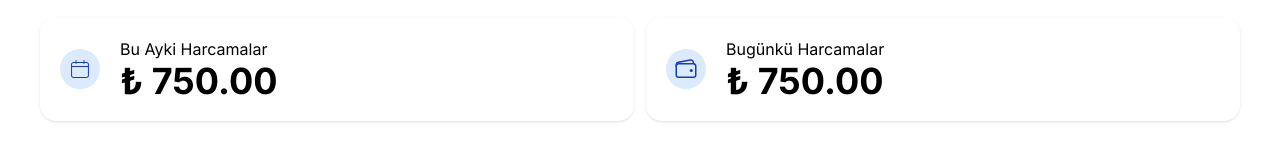
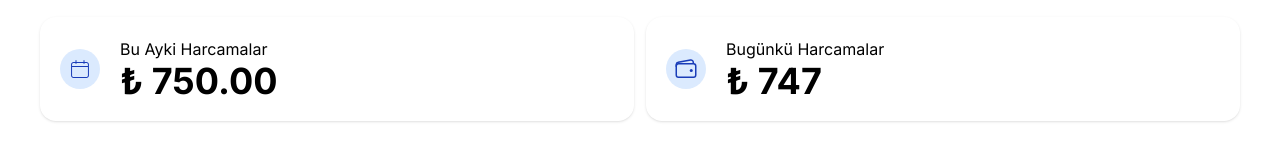
Before and after one commit to karakayaezgi/Spendly, a React (Vite) app: page / in a window 1280 px wide. Shown: the part 159-312 px from the top of the page. Built offline with nearby package versions, Linux system fonts and the light colour scheme; data requests are answered from the project's data file; a web font is replaced by a local one.

Commit message:
the expenses state has been moved to app.jsx and derived values has been created on dashboard

```diff
--- a/src/App.jsx
+++ b/src/App.jsx
@@ -1,4 +1,5 @@
-import React from 'react'
+import React, {useState, useEffect} from 'react'
+import { getExpenses} from './services/expenseService';
 import MainLayout from './layout/MainLayout'
 import './App.css'
 import { Route, Routes } from 'react-router'
@@ -6,12 +7,21 @@ import Dashboard from './pages/Dashboard'
 import Expenses from './pages/Expenses'
 function App() {
 
+  const [expenses, setExpenses] = useState([])
 
+  useEffect(() => {
+      const loadExpenses = async () => {
+        const data = await getExpenses()
+        setExpenses(data)
+      }
+      loadExpenses()
+
+    }, [])
   return (
       <Routes>
         <Route element={<MainLayout />}>
-          <Route path='/' element={<Dashboard />} />
-          <Route path='/expenses' element={<Expenses />} />
+          <Route path='/' element={<Dashboard expenses={expenses} />} />
+          <Route path='/expenses' element={<Expenses expenses={expenses} setExpenses={setExpenses}/>} />
         </Route>
       </Routes>
   )
--- a/src/components/ExpensesSummary.jsx
+++ b/src/components/ExpensesSummary.jsx
@@ -1,13 +1,27 @@
 import React from 'react'
 import { CiCalendar } from "react-icons/ci";
 import { IoWalletOutline } from "react-icons/io5";
-const ExpensesSummary = () => {
+
+const ExpensesSummary = ({ expenses }) => {
+
+  const d = new Date()
+  const day = d.getDate()
+
+  const expensesOfToday = expenses.filter((expense) => expense.date.split('-')[2] == day)
+
+  const amountOfTodayExpenses = expensesOfToday.map((expense) => Number(expense.amount))
+  const totalOfToday = amountOfTodayExpenses.reduce((accumulator, currentValue) => {
+    return accumulator + currentValue
+  }, 0)
+
+
+
   return (
     <div>
       <div className='grid grid-cols-2 gap-3 mt-5'>
         <div className='flex items-center gap-5 shadow p-3 md:p-5 rounded-2xl'>
           <div className='p-2 bg-blue-100 rounded-full'>
-                <CiCalendar className='size-3 sm:size-6 text-blue-800'/>
+            <CiCalendar className='size-3 sm:size-6 text-blue-800' />
           </div>
           <div>
             <p className='text-xs md:text-base'>Bu Ayki Harcamalar</p>
@@ -16,11 +30,11 @@ const ExpensesSummary = () => {
         </div>
         <div className='flex items-center gap-5 shadow p-3 md:p-5 rounded-2xl'>
           <div className='p-2 bg-blue-100 rounded-full'>
-                <IoWalletOutline className=' size-3 sm:size-6 text-blue-800'/>
+            <IoWalletOutline className=' size-3 sm:size-6 text-blue-800' />
           </div>
           <div>
             <p className='text-xs md:text-base'>Bugünkü Harcamalar</p>
-                <strong className='sm:text-xl lg:text-4xl'>₺ 750.00</strong>
+            <strong className='sm:text-xl lg:text-4xl'>₺ {totalOfToday}</strong>
           </div>
         </div>
 
--- a/src/pages/Dashboard.jsx
+++ b/src/pages/Dashboard.jsx
@@ -1,13 +1,14 @@
-import React from 'react'
+import React, { useState } from 'react'
 import ExpensesSummary from '../components/ExpensesSummary'
 import LastExpenses from '../components/LastExpenses'
 import CategoryProgress from '../components/CategoryProgress'
 
-const Dashboard = () => {
+const Dashboard = ({expenses}) => {
+
   return (
     <div>
       <strong className='text-2xl md:text-4xl'>Genel Bakış</strong>
-      <ExpensesSummary />
+      <ExpensesSummary expenses={expenses}/>
       <div className='grid md:grid-cols-2 gap-3 my-10'>
         <CategoryProgress />
         <LastExpenses />
```
Lines whose indentation alone changed are shown as unchanged.
